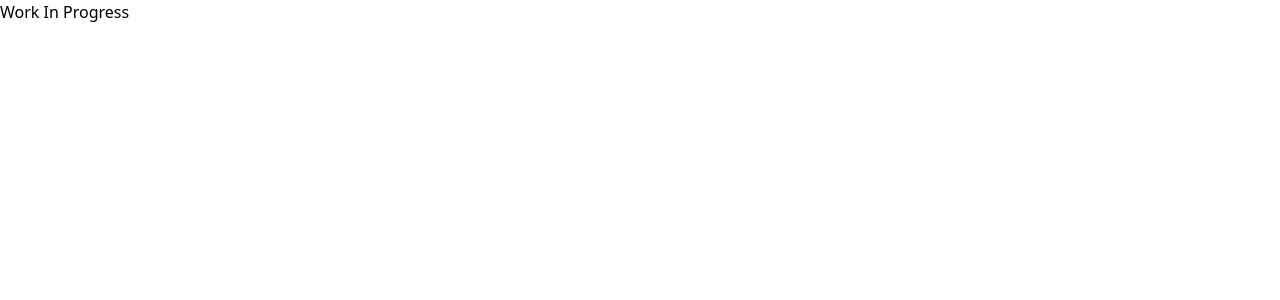
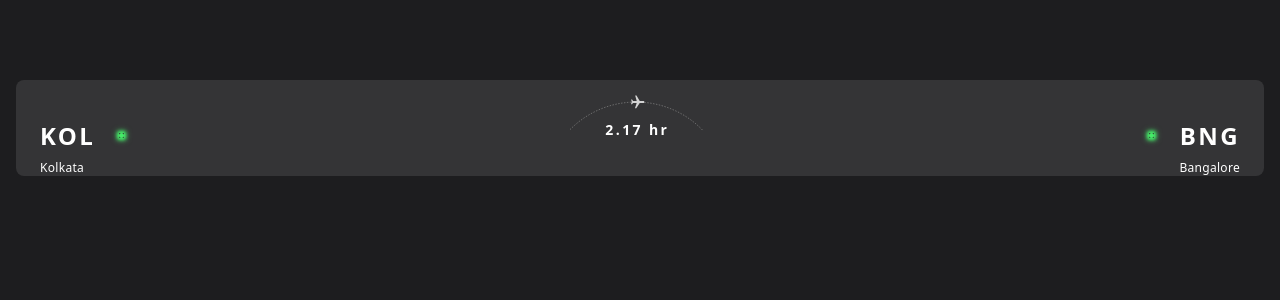
Before and after one commit to Bidyut-Kr-Das/travel-assistance-frontend, a React (Vite) app: page /prediction in a window 1280 px wide. Shown: the top 300 px of the page. Built offline with nearby package versions, Linux system fonts and the light colour scheme.

Commit message:
flight card half

```diff
--- a/src/App.jsx
+++ b/src/App.jsx
@@ -6,13 +6,15 @@ import { Toaster } from "sonner";
 //page import
 import LandingPage from "./pages/LandingPage";
 
+import Prediction_page from "./pages/Prediction_page";
+
 const App = () => {
   return (
     <main>
       <Toaster richColors position="bottom-center" />
       <Routes>
         <Route path="/" element={<LandingPage />} />
-        <Route path="/prediction" element={<h1>Work In Progress</h1>} />
+        <Route path="/prediction" element={<Prediction_page />} />
         <Route path="*" element={<h1>You are not worthy</h1>} />
       </Routes>
     </main>
--- a/src/components/Flight_card.jsx
+++ b/src/components/Flight_card.jsx
@@ -1,7 +1,42 @@
 import React from "react";
 
 const Flight_card = () => {
-  return <div>Hello hello</div>;
+  return (
+    <section className="bg-white/10 w-full text-white px-4 rounded-lg pt-10">
+      <div className="w-full flex px-2 font-bold text-2xl uppercase tracking-widest relative">
+        <span className="flex-grow flex flex-col  gap-2">
+          kol
+          <span className="text-xs font-thin tracking-wide capitalize">
+            Kolkata
+          </span>
+        </span>
+        <h1 className="text-sm lowercase flex-grow text-center">2.17 hr</h1>
+        <span className="flex-grow flex flex-col text-right gap-2">
+          bng
+          <span className="text-xs font-thin tracking-wide capitalize">
+            Bangalore
+          </span>
+        </span>
+        <span className="absolute -top-[4.5rem] w-full -left-2 flex flex-col justify-center items-center">
+          <img
+            src="/ui/dotted-plane.svg"
+            alt=""
+            className="flex justify-center items-center w-40"
+          />
+        </span>
+        <img
+          src="/ui/green-glow.svg"
+          alt=""
+          className="absolute top-1 left-[4.9rem]"
+        />
+        <img
+          src="/ui/green-glow.svg"
+          alt=""
+          className="absolute top-1 right-[5.3rem]"
+        />
+      </div>
+    </section>
+  );
 };
 
 export default Flight_card;
--- /dev/null
+++ b/src/pages/Prediction_page.jsx
@@ -0,0 +1,12 @@
+import React from "react";
+import Flight_card from "../components/Flight_card";
+
+const Prediction_page = () => {
+  return (
+    <main className="bg-[#1D1D1F] h-screen px-4 pt-20">
+      <Flight_card />
+    </main>
+  );
+};
+
+export default Prediction_page;
```
Also changed, not shown: public/ui/dotted-plane.svg (added), public/ui/green-glow.svg (added).
